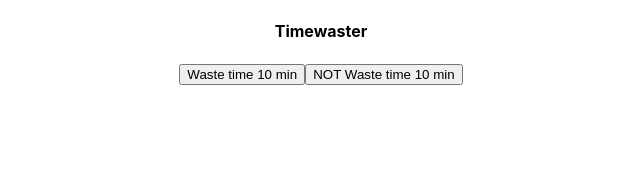
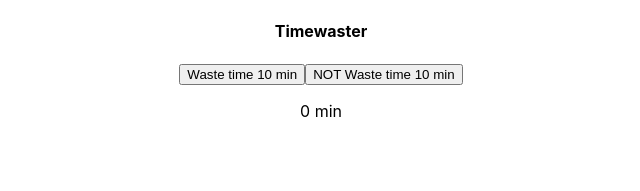
Before and after one commit to CodeSense1/time-waster, a React (Create React App) app: page / in a window 1280 px wide. Shown: the top 191 px of the page, without its empty margins (319-959 px from the left). Built offline with nearby package versions, Linux system fonts and the light colour scheme.

Commit message:
lisätty hieno ui

```diff
--- a/src/App.js
+++ b/src/App.js
@@ -19,6 +19,10 @@ function App() {
 
   }
 
+  const getwastedTime = (waste) => {
+    return waste
+  }
+
   return (
     <div className="App">
 
@@ -26,6 +30,7 @@ function App() {
 
       <button onClick={handleClick.bind(setWaste, waste)}>Waste time 10 min</button>
       <button onClick={handlenegative.bind(setWaste, waste)}>NOT Waste time 10 min</button>
+      <p>{getwastedTime(waste)} min</p>
     </div>
   );
 }
```
